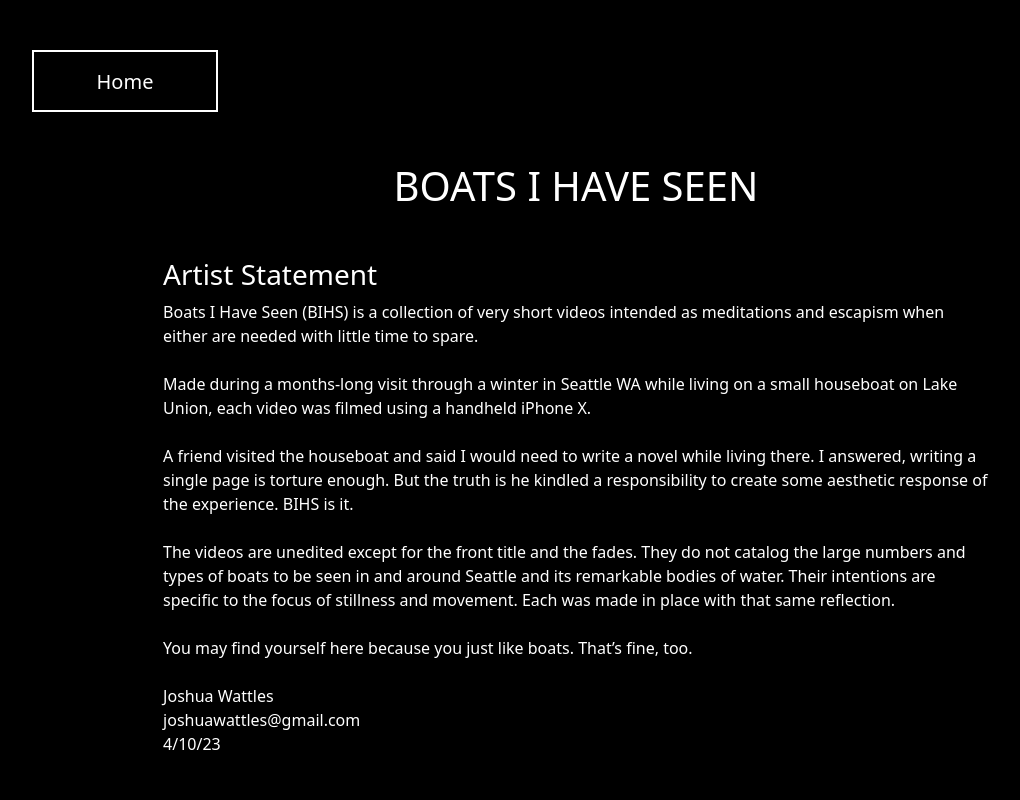
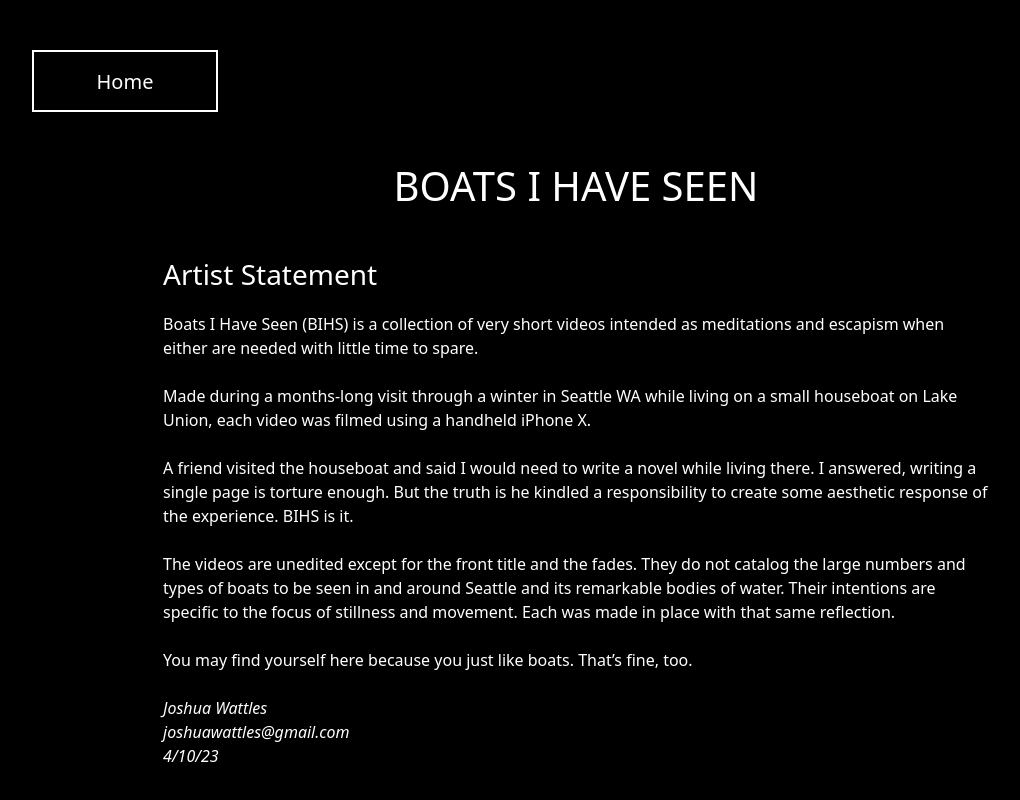
Before and after one commit to joshswgit/bihs-v2, a React (Create React App) app: page /statement in a window 1280 px wide. Shown: the top 800 px of the page, without its empty margins (64-1084 px from the left). Built offline with nearby package versions, Linux system fonts and the light colour scheme.

Commit message:
stopping point before tweaking buttons

```diff
--- a/src/component/Video/Video.css
+++ b/src/component/Video/Video.css
@@ -56,7 +56,7 @@
     text-align: center;
     line-height: 60px;
     font-size: 20px;
-    font-weight: 500;
+    font-weight: 300;
     text-decoration: none;
     transition: all .3s ease-in-out;
 }
--- a/src/component/Video/Video.js
+++ b/src/component/Video/Video.js
@@ -44,7 +44,7 @@ const Video = () => {
                             </div>
                         </div>
                         <div className="video_body">
-                            <h1 className="text-center mb-5">Index</h1>
+                            <h1 style={{ marginBottom:"80px", fontWeight: 300 }} className="text-center mb-5">INDEX</h1>
                             <div className="video_list">
                                <VideoComponent Videos ={Videos} setShow={setShow} handleShow ={handleShow} />
                                     {
--- a/src/pages/IndexPage.js
+++ b/src/pages/IndexPage.js
@@ -36,7 +36,7 @@ export default function IndexPage() {
   return (
     <>
     <div className='d-flex flex-column align-items-center justify-content-center button_one position-relative' style={{ height:"80vh" }}>
-          <h1 style={{ marginBottom:"80px" }} className="text-center">BOATS I HAVE SEEN</h1>
+          <h1 style={{ marginBottom:"80px", fontWeight: 300 }} className="text-center ">BOATS I HAVE SEEN</h1>
           <div className="d-flex align-items-center justify-content-center">
           <a type='button' class='play-button' onClick={()=>{setShow(true); handleShow()}}>Play Random</a>
           <NavLink to='/index' className="ms-4">Index</NavLink>
--- a/src/pages/StatementPage.js
+++ b/src/pages/StatementPage.js
@@ -16,18 +16,23 @@ return (
                   </div>
               </div>
               <div className="video_body">
-                  <h1 className="text-center mb-5">BOATS I HAVE SEEN</h1>
+                  <h1 style={{ marginBottom:"80px", fontWeight: 300 }} className="text-center mb-5">BOATS I HAVE SEEN</h1>
                   <div className="video_list">
                   <div className="video_item" style={{padding: "0 13% 0 13%", color: 'white'}}>
-                     <h3>Artist Statement</h3>
+                     <h3 style={{ marginBottom:"20px", fontWeight: 200 }}>Artist Statement</h3>
                      <p>Boats I Have Seen (BIHS) is a collection of very short videos intended as meditations and escapism when either are needed with little time to spare.<br/><br/>
                         Made during a months-long visit through a winter in Seattle WA while living on a small houseboat on Lake Union, each video was filmed using a handheld iPhone X.<br/><br/>
                         A friend visited the houseboat and said I would need to write a novel while living there. I answered, writing a single page is torture enough. But the truth is he kindled a responsibility to create some aesthetic response of the experience. BIHS is it.<br/><br/>
                         The videos are unedited except for the front title and the fades.  They do not catalog the large numbers and types of boats to be seen in and around Seattle and its remarkable bodies of water. Their intentions are specific to the focus of stillness and movement. Each was made in place with that same reflection.<br/><br/>
-                        You may find yourself here because you just like boats. That’s fine, too.<br/><br/>
-                        Joshua Wattles<br/>
-                        joshuawattles@gmail.com<br/>
-                        4/10/23</p>
+                        You may find yourself here because you just like boats. That’s fine, too.
+                        <br/>
+                        <br/>
+                        <em>
+                            Joshua Wattles<br/>
+                            joshuawattles@gmail.com<br/>
+                            4/10/23
+                        </em>
+                        </p>
                   </div>
                   </div>
               </div>
```
